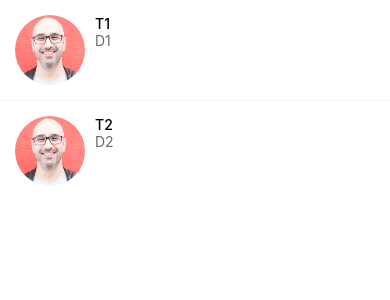
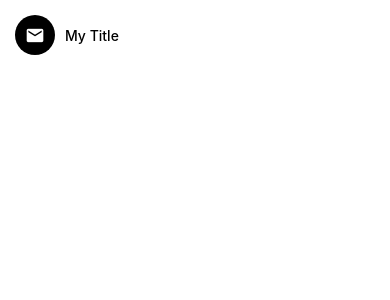
Before and after one commit to Jesse-Lemieux/Table_Read, a React Native app: screen / in a window 390 px wide. Shown: the top 300 px of the page. Built offline with nearby package versions, Linux system fonts and the light colour scheme.

Commit message:
create icon component and update listItem component

```diff
--- a/App.js
+++ b/App.js
@@ -1,8 +1,15 @@
 import MessagesScreen from './app/screens/MessagesScreen';
+import Screen from './app/components/Screen';
+import Icon from './app/components/Icon';
+import ListItem from './app/components/ListItem';
 
 export default function App() {
   return (
-    <MessagesScreen />
+    <Screen>
+      <ListItem
+      title="My Title"
+      ImageComponent={<Icon name="email"/>}/>
+    </Screen>
 
   );
 }
--- /dev/null
+++ b/app/components/Icon.js
@@ -0,0 +1,25 @@
+import React from 'react';
+import { View, StyleSheet } from 'react-native';
+import {MaterialCommunityIcons} from '@expo/vector-icons'
+
+function Icon({
+    name,
+    size = 40,
+    backgroundColor = "#000",
+    iconColor = "#fff"
+}) {
+    return (
+        <View style={{
+            width: size,
+            height: size,
+            borderRadius: size / 2,
+            backgroundColor,
+            justifyContent: 'center',
+            alignItems: 'center'
+        }}>
+            <MaterialCommunityIcons  name={name} color={iconColor} size={size * 0.5}/>
+        </View>
+    );
+}
+
+export default Icon;
--- a/app/components/ListItem.js
+++ b/app/components/ListItem.js
@@ -6,17 +6,18 @@
 
 
 
-function ListItem({title, subtitle, image, onPress, renderRightActions}) {
+function ListItem({title, subtitle, image, ImageComponent, onPress, renderRightActions}) {
     return (
         <Swipeable renderRightActions={renderRightActions}>
         <TouchableHighlight
         underlayColor={colors.light}
         onPress={()=> onPress}>
         <View style={styles.container}>
-            <Image style={styles.image} source={image} />
-            <View>
+            {ImageComponent}
+            {image &&<Image style={styles.image} source={image} />}
+            <View style={styles.detailsContainer}>
                 <AppText style={styles.title}>{title}</AppText>
-                <AppText style={styles.subtitle}>{subtitle}</AppText>
+                {subtitle && <AppText style={styles.subtitle}>{subtitle}</AppText>}
             </View>
         </View>
         </TouchableHighlight>
@@ -30,11 +31,14 @@
         flexDirection: 'row',
         padding: 15
     },
+    detailsContainer: {
+        marginLeft: 10,
+        justifyContent: 'center'
+    },
     image: {
         width: 70,
         height: 70,
         borderRadius: 35,
-        marginRight: 10
     },
     title: {
         fontWeight: "500",
```
